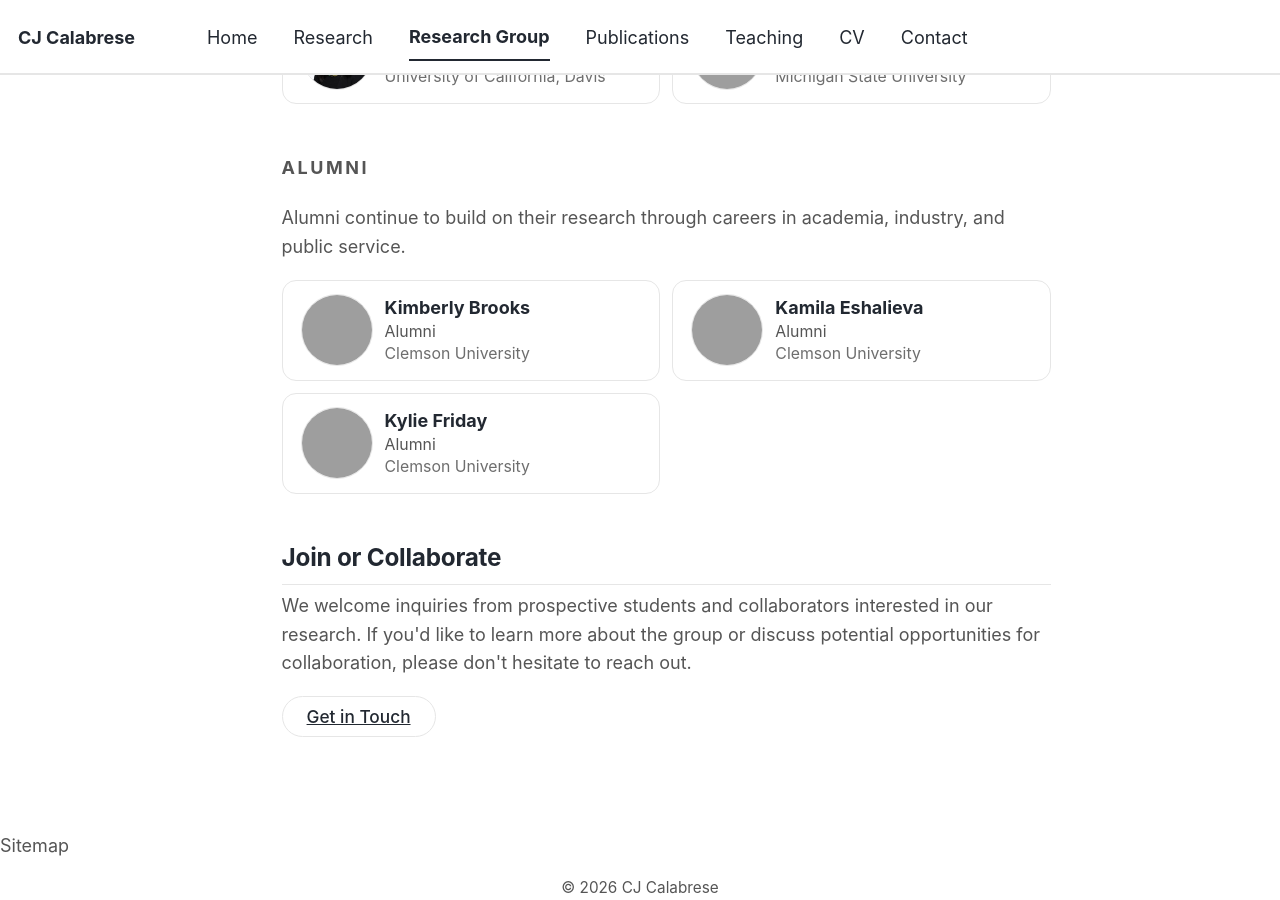
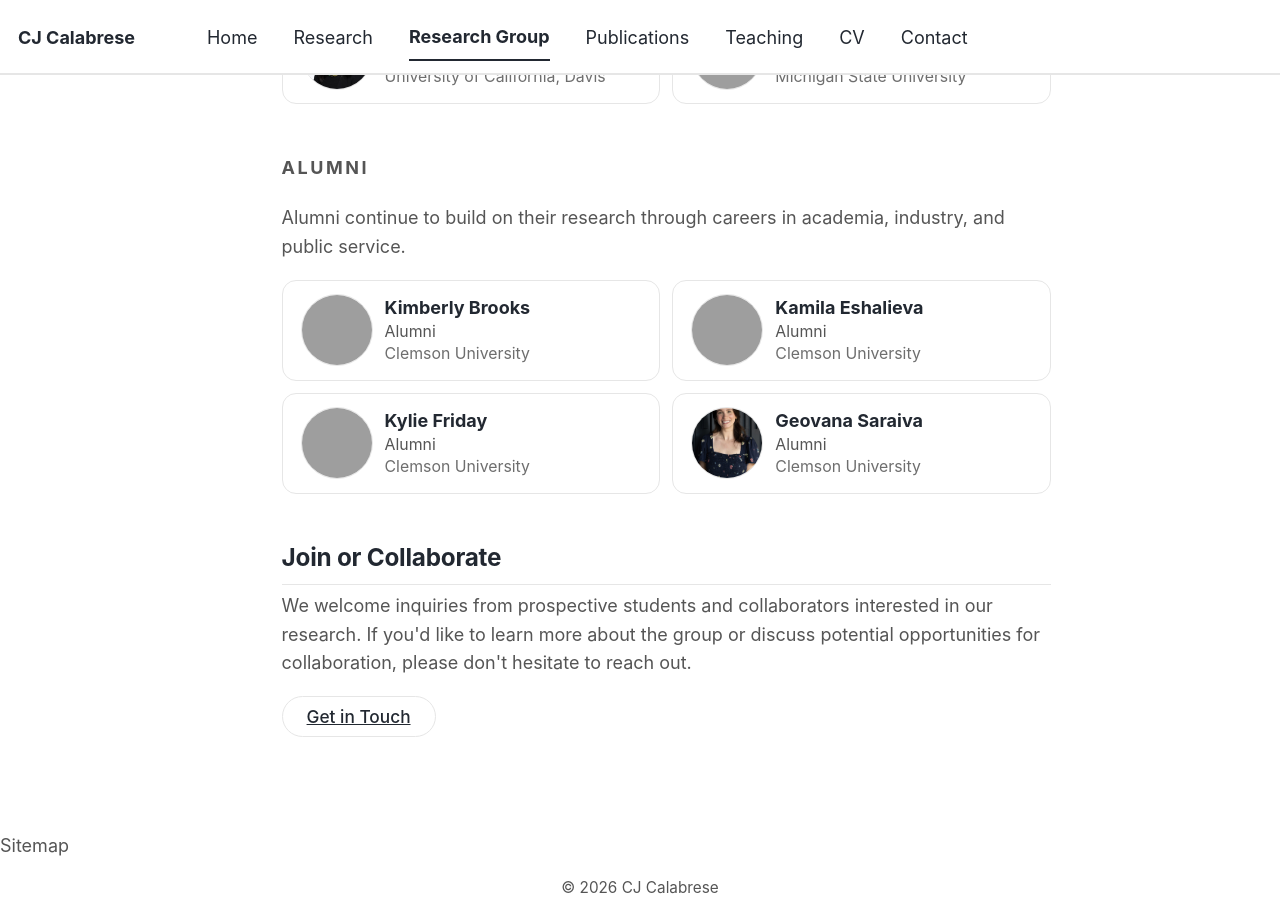
Before and after one commit to cjcalabresephd/cjcalabresephd.github.io, a Jekyll site: the page built from _pages/research-group.md, in a window 1280 px wide and 900 px high, scrolled down 2923 px, cut to the strip 0-900 px from the top of the window. Built offline with Jekyll 4.4.1, drawn with Linux system fonts in a browser that asks for light colours; a script bundle is joined from its source files by our own code; library files that are not in the unit come from our copies; grey boxes are pictures that could not be loaded.

Commit message:
add profile

```diff
--- a/_pages/research-group.md
+++ b/_pages/research-group.md
@@ -249,6 +249,15 @@ author_profile: false
           <div class="group-inst">Clemson University</div>
         </div>
       </a>
+
+          <a class="group-card" href="/people/geovana-saraiva/">
+        <img class="group-avatar" src="/images/lab/geovanasaraiva.jpg" alt="Geovana Saraiva">
+        <div class="group-meta">
+          <div class="group-name">Geovana Saraiva</div>
+          <div class="group-role">Alumni</div>
+          <div class="group-inst">Clemson University</div>
+        </div>
+      </a>
     </div>
   </div>
 
```
